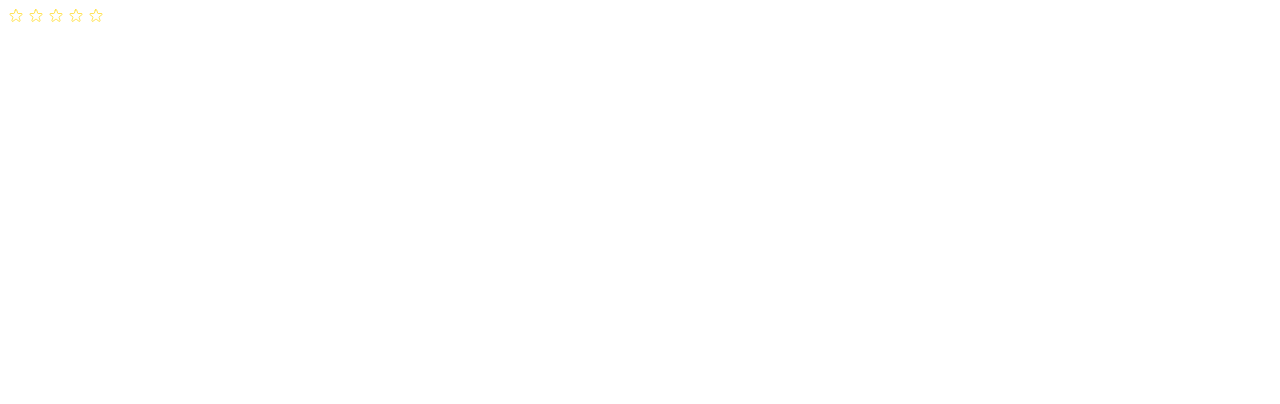
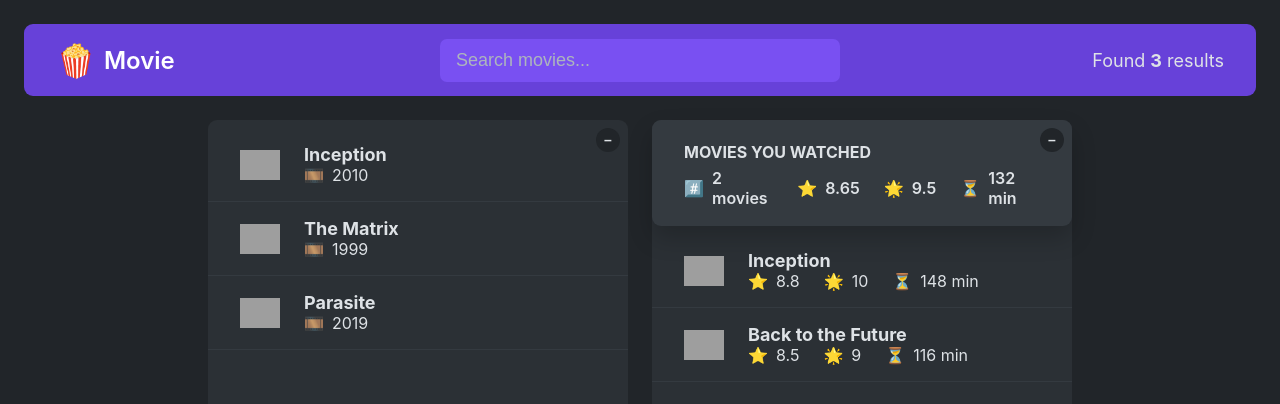
Before and after one commit to Sovitou/Movie-Project, a React (Vite) app: page / in a window 1280 px wide. Shown: the top 404 px of the page. Built offline with nearby package versions, Linux system fonts and the light colour scheme; grey boxes are pictures that could not be loaded.

Commit message:
refactor: simplify imports and update component rendering in main application file

```diff
--- a/src/App.jsx
+++ b/src/App.jsx
@@ -5,11 +5,7 @@
 import tempMovieData from "./constant/tempMovieData.js";
 import tempWatchedData from "./constant/tempWatchedData.js";
 import { Search, Logo, NumResult } from "./components/NavBar";
-import {
-  ListBox,
-  WatchedMovieBox,
-  MovieList,
-} from "./components/MainComponent";
+import { ListBox, MovieList } from "./components/MainComponent";
 import {
   WatchedMovieList,
   WatchedMovieSummary,
--- a/src/main.jsx
+++ b/src/main.jsx
@@ -1,10 +1,10 @@
 import { StrictMode } from "react";
 import { createRoot } from "react-dom/client";
-// import App from "./App.jsx";
-import StarRating from "./components/StarRating";
+import App from "./App.jsx";
+// import StarRating from "./components/StarRating";
 createRoot(document.getElementById("root")).render(
   <StrictMode>
-    {/* <App /> */}
-    <StarRating maxRating={5} />
+    <App />
+    {/* <StarRating maxRating={5} /> */}
   </StrictMode>
 );
```
